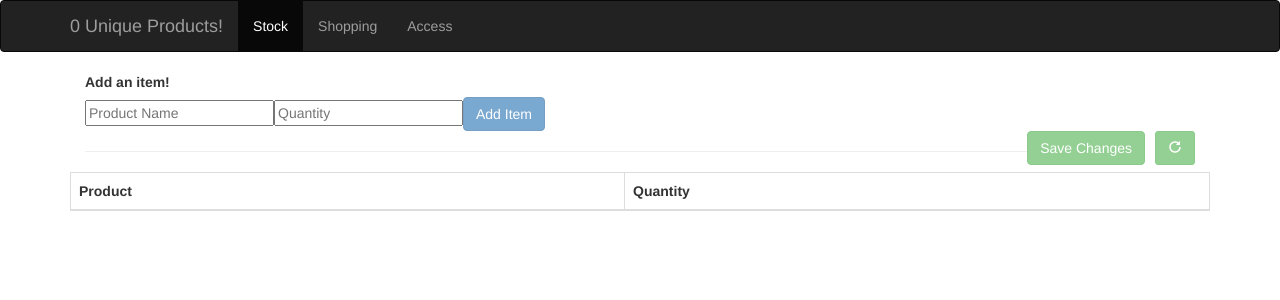
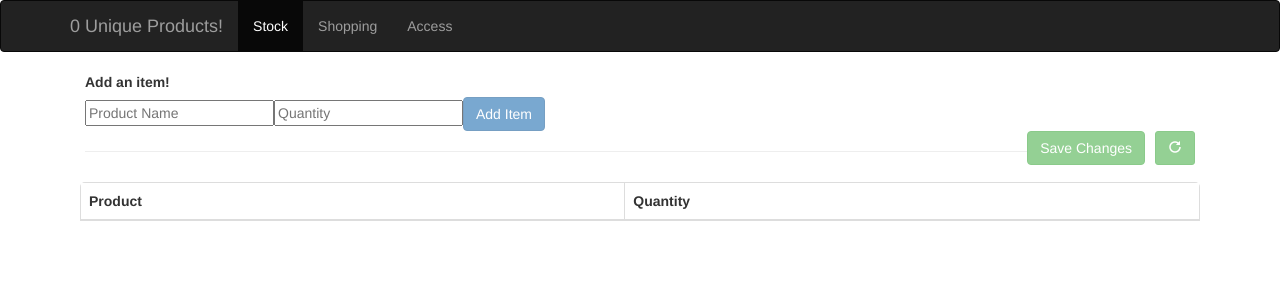
Before and after one commit to SamTipper/stockLevelsNG, an Angular app: page / in a window 1280 px wide. Shown: the top 300 px of the page. Built offline with nearby package versions, Linux system fonts and the light colour scheme.

Commit message:
Added CSS border for products table

```diff
--- a/src/app/app.component.css
+++ b/src/app/app.component.css
@@ -0,0 +1,6 @@
+.table-container{
+    height: 600px;
+    border: 10px solid transparent;
+    overflow: auto;
+    border-radius: 15px;
+}
--- a/src/app/app.component.html
+++ b/src/app/app.component.html
@@ -35,7 +35,9 @@
     <button disabled class="btn btn-success pull-right" id="save">Save Changes</button>
     <hr>
   </div>
-  <table class="table table-bordered" id="table">
+  <form [formGroup]="tableForm">
+    <div class="table-container">
+      <table class="table table-bordered">
         <thead>
           <tr>
             <th>Product</th>
@@ -46,5 +48,7 @@
         </tbody>
       </table>
     </div>
+  </form>
+</div>
 </body>
 </html>
--- a/src/app/app.component.ts
+++ b/src/app/app.component.ts
@@ -8,12 +8,17 @@ import { FormControl, FormGroup, Validators } from '@angular/forms';
 })
 export class AppComponent implements OnInit{
   newProductForm: FormGroup;
+  tableForm: FormGroup;
 
   ngOnInit(){
     this.newProductForm = new FormGroup({
       productName: new FormControl(null, Validators.required),
       productQuantity: new FormControl(null, [Validators.required, Validators.pattern("^[0-9]*$")])
     });
+
+    this.tableForm = new FormGroup({
+
+    })
   }
 
   onSubmitNewProduct(){
```
Lines whose indentation alone changed are shown as unchanged.
